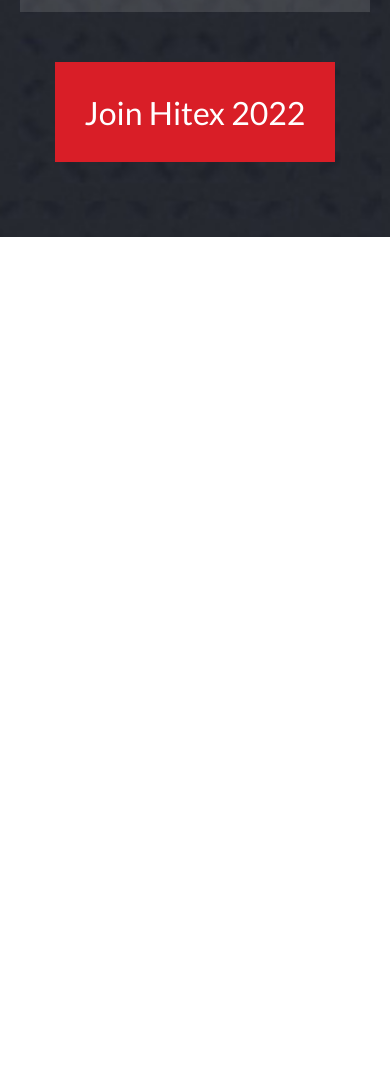
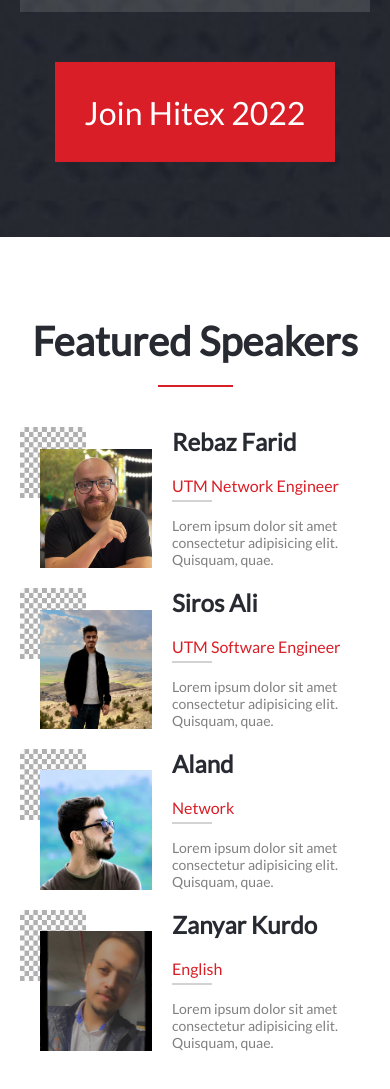
Before and after one commit to Mhamad-Raad/Hitex, a website: page index.html in a window 390 px wide. Shown: the part 1674-2763 px from the top of the page. Before the commit the page ends 1911 px from the top, so only its background shows below. Drawn offline with Linux system fonts and the light colour scheme.

Commit message:
add responsive navbar

```diff
--- /dev/null
+++ b/CSS/Home/authors.css
@@ -0,0 +1,85 @@
+.speakers {
+  padding: 30px 20px;
+  display: flex;
+  flex-direction: column;
+  align-items: center;
+}
+
+.speakers-title {
+  font-size: 2.5rem;
+  color: var(--Secondary-Color);
+  text-align: center;
+  margin-top: 50px;
+  font-family: var(--Primary-Font);
+  margin-bottom: 0;
+}
+
+.speaker-box {
+  display: flex;
+  margin-top: 20px;
+}
+
+.left-side {
+  position: relative;
+  width: 40%;
+  max-height: 300px;
+  max-width: 400px;
+}
+
+.bg {
+  position: absolute;
+  z-index: 0;
+  width: 50%;
+  height: 50%;
+  top: 0;
+  left: 0;
+}
+
+.speaker-img {
+  position: absolute;
+  z-index: 1;
+  bottom: 0;
+  right: 0;
+  width: 85%;
+  height: 85%;
+  max-height: 120px;
+}
+
+.right-side {
+  width: 60%;
+  display: flex;
+  flex-direction: column;
+  justify-content: center;
+  align-items: flex-start;
+  margin-left: 20px;
+}
+
+.speaker-name {
+  font-family: var(--Primary-Font);
+  font-size: 1.5rem;
+  color: var(--Secondary-Color);
+  margin-top: 0;
+}
+
+.divider {
+  background-color: lightgrey;
+  width: 40px;
+  height: 2px;
+  margin-top: 5px;
+  margin-bottom: 15px;
+}
+
+.speaker-proffession {
+  font-family: var(--Primary-Font);
+  font-size: 16px;
+  color: var(--Primary-Color);
+  margin-top: 0;
+  margin-bottom: 0;
+}
+
+.speaker-desc {
+  font-family: var(--Primary-Font);
+  font-size: 14px;
+  color: grey;
+  margin: 0;
+}
--- a/CSS/Home/home.css
+++ b/CSS/Home/home.css
@@ -1,3 +1,4 @@
 @import url(../variables.css);
 @import url(./welcome.css);
 @import url(./program.css);
+@import url(./authors.css);
--- a/CSS/Navigation.css
+++ b/CSS/Navigation.css
@@ -9,3 +9,77 @@
   top: 15px;
   color: var(--Secondary-Color);
 }
+
+#desktop-nav {
+  display: none;
+}
+
+@media screen and (min-width: 768px) {
+  #mobile-nav {
+    display: none;
+  }
+  #desktop-nav {
+    display: flex;
+    justify-content: space-between;
+    align-items: center;
+    position: fixed;
+    top: 0;
+    z-index: 100;
+    width: 100%;
+    height: 60px;
+    background-color: #fff;
+    box-shadow: 0 0 10px rgba(0, 0, 0, 0.2);
+  }
+
+  #desktop-nav a > img {
+    height: 75px;
+    width: 150px;
+    margin-left: 1vw;
+  }
+
+  nav ul > * {
+    display: inline;
+    cursor: pointer;
+  }
+
+  nav ul {
+    margin-right: 50px;
+    display: flex;
+    justify-content: space-around;
+    align-items: center;
+    height: 100%;
+  }
+
+  .right-nav {
+    display: flex;
+    justify-content: space-between;
+    padding: 0;
+  }
+
+  .nav-item {
+    font-family: var(--Primary-Font);
+    font-size: 1.2em;
+    color: var(--Secondary-Color);
+    height: 100%;
+    padding: 10px 20px;
+  }
+
+  .nav-item:hover {
+    background-color: var(--Secondary-Color);
+    color: #fff;
+  }
+
+  .special {
+    color: var(--Primary-Color);
+    border: 5px solid var(--Primary-Color);
+    padding: 5px 20px;
+    font-weight: 900;
+    text-align: center;
+    margin-left: 33px;
+  }
+
+  .special:hover {
+    background-color: var(--Primary-Color) !important;
+    color: var(--Secondary-Color) !important;
+  }
+}
--- a/CSS/index.css
+++ b/CSS/index.css
@@ -7,3 +7,7 @@
 .spacer {
   margin-top: 75px;
 }
+
+a {
+  text-decoration: none;
+}
--- a/index.html
+++ b/index.html
@@ -16,10 +16,27 @@
 </head>
 
 <body>
+  <nav id="desktop-nav">
+    <a href="index.html">
+      <img src="./assets/images/hitex-logo.png" alt="Hitex Logo">
+    </a>
+
+    <ul class="right-nav">
+
+      <li><a href="index.html" class="nav-item">Home</a></li>
+      <li><a href="about.html" class="nav-item">About</a></li>
+      <li><a href="services.html" class="nav-item">Services</a></li>
+      <li><a href="contact.html" class="nav-item">Contact</a></li>
+
+      <li><a href="contact.html" class="nav-item special">Join US</a></li>
+    </ul>
+
+  </nav>
   <section class="welcome-home">
     <nav id="mobile-nav">
       <i class="fa-sharp fa-solid fa-bars"></i>
     </nav>
+
     <p class="greeting">"Hello! Sharing world"</p>
     <h1 class="title">Hitex - 2022</h1>
     <div class="info-box">
@@ -64,7 +81,73 @@
     <button class="program-btn">Join Hitex 2022</button>
 
     <div class="spacer"></div>
+  </section>
 
+  <section class="speakers">
+    <h1 class="speakers-title">Featured Speakers</h1>
+    <div class="underline"></div>
+
+    <div class="speaker-box">
+
+      <div class="left-side">
+        <img src="./assets/images/Backgrounds/transparent.png" alt="" class="bg">
+        <img src="./assets/images/Speakers/Rebaz.png" alt="speaker" class="speaker-img">
+      </div>
+
+      <div class="right-side">
+        <h2 class="speaker-name">Rebaz Farid</h2>
+        <p class="speaker-proffession">UTM Network Engineer</p>
+        <div class="divider"></div>
+        <p class="speaker-desc">Lorem ipsum dolor sit amet consectetur adipisicing elit. Quisquam, quae.</p>
+      </div>
+    </div>
+
+    <div class="speaker-box">
+
+      <div class="left-side">
+        <img src="./assets/images/Backgrounds/transparent.png" alt="" class="bg">
+        <img src="./assets/images/Speakers/Siros.png" alt="speaker" class="speaker-img">
+      </div>
+
+      <div class="right-side">
+        <h2 class="speaker-name">Siros Ali</h2>
+        <p class="speaker-proffession">UTM Software Engineer</p>
+        <div class="divider"></div>
+        <p class="speaker-desc">Lorem ipsum dolor sit amet consectetur adipisicing elit. Quisquam, quae.</p>
+      </div>
+    </div>
+
+    <div class="speaker-box">
+
+      <div class="left-side">
+        <img src="./assets/images/Backgrounds/transparent.png" alt="" class="bg">
+        <img src="./assets/images/Speakers/Aland.png" alt="speaker" class="speaker-img">
+      </div>
+
+      <div class="right-side">
+        <h2 class="speaker-name">Aland</h2>
+        <p class="speaker-proffession">Network</p>
+        <div class="divider"></div>
+        <p class="speaker-desc">Lorem ipsum dolor sit amet consectetur adipisicing elit. Quisquam, quae.</p>
+      </div>
+    </div>
+
+    <div class="speaker-box">
+
+      <div class="left-side">
+        <img src="./assets/images/Backgrounds/transparent.png" alt="" class="bg">
+        <img src="./assets/images/Speakers/Zanyar.png" alt="speaker" class="speaker-img">
+      </div>
+
+      <div class="right-side">
+        <h2 class="speaker-name">Zanyar Kurdo</h2>
+        <p class="speaker-proffession">English</p>
+        <div class="divider"></div>
+        <p class="speaker-desc">Lorem ipsum dolor sit amet consectetur adipisicing elit. Quisquam, quae.</p>
+      </div>
+    </div>
+
+    <div class="spacer"></div>
   </section>
 </body>
 </html>
```
Also changed, not shown: assets/images/Backgrounds/transparent.png (added).
